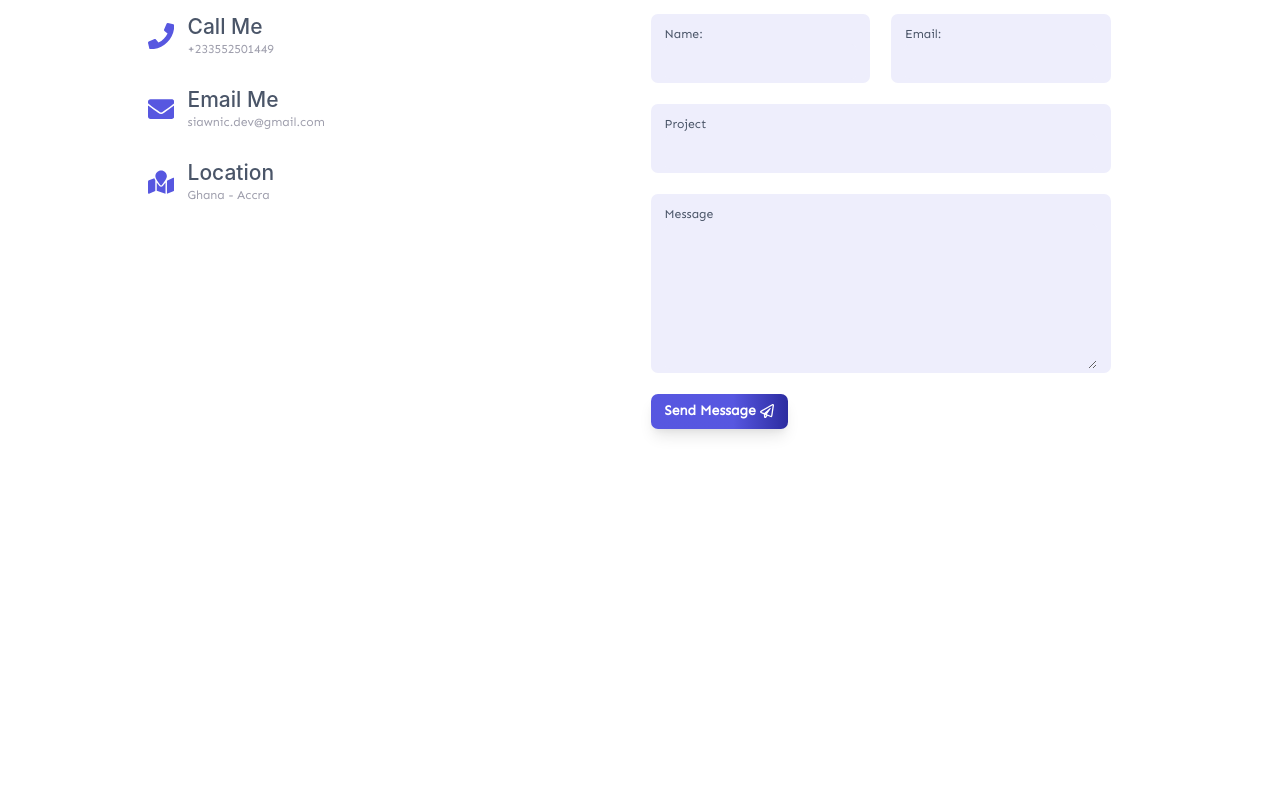
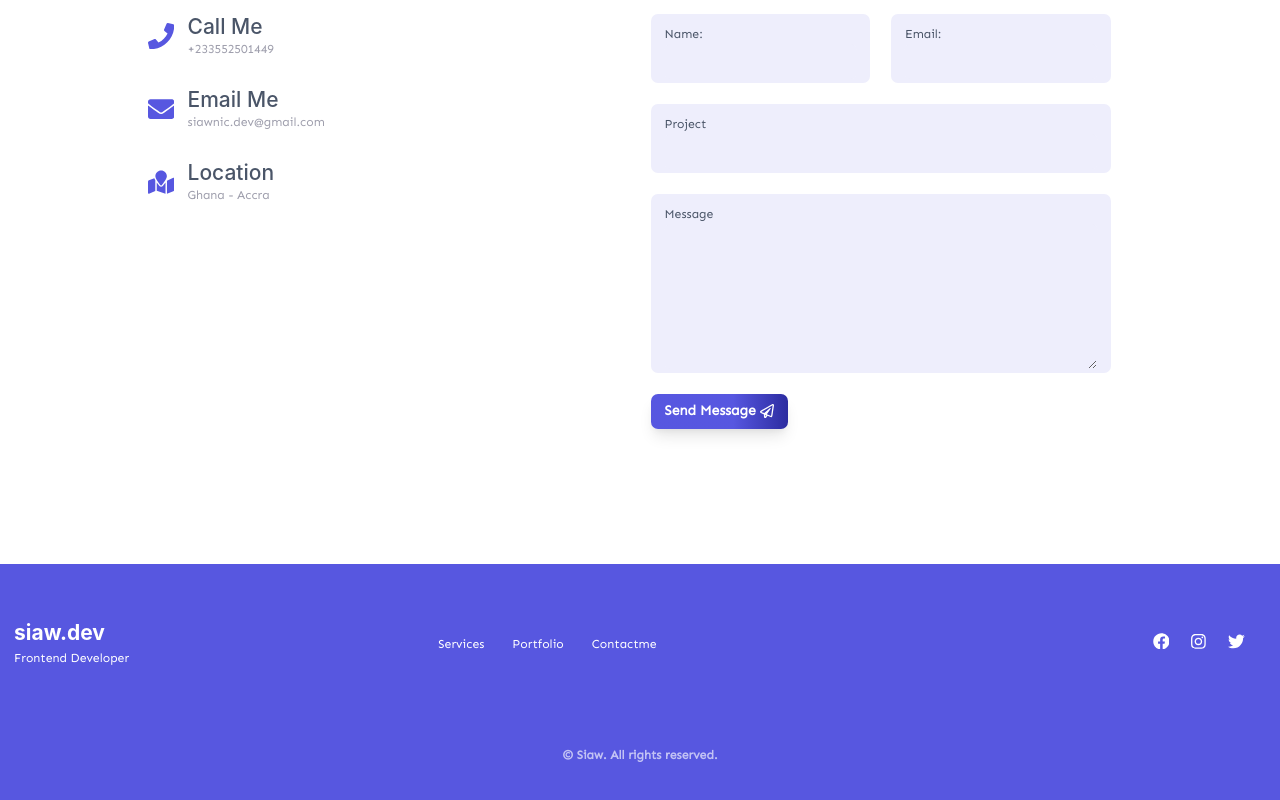
Before and after one commit to ayequill/siaw.dev, a React (Create React App) app: page / in a window 1280 px wide. Shown: the part 5612-6412 px from the top of the page. Before the commit the page ends 6148 px from the top, so only its background shows below. Built offline with nearby package versions, Linux system fonts and the light colour scheme.

Commit message:
ADD: Added Footer component

```diff
--- a/src/App.tsx
+++ b/src/App.tsx
@@ -9,6 +9,7 @@ import { theme } from './theme/chakra.theme';
 import { SectionWrapper } from './components/SectionWrapper';
 import Project from './components/Project';
 import Contact from './components/ContactForm';
+import Footer from './components/Footer';
 export default function App() {
 	return (
 		<ChakraProvider theme={theme} resetCSS>
@@ -22,6 +23,7 @@ export default function App() {
 				<Project />
 				<Contact />
 			</SectionWrapper>
+			<Footer />
 		</ChakraProvider>
 	);
 }
--- /dev/null
+++ b/src/components/Footer.tsx
@@ -0,0 +1,101 @@
+import {
+	Box,
+	Grid,
+	Heading,
+	List,
+	ListItem,
+	Link,
+	Icon,
+	Text,
+} from '@chakra-ui/react';
+import { FaFacebook, FaInstagram, FaTwitter } from 'react-icons/fa';
+
+export default function Footer() {
+	return (
+		<Box as="footer" pt={8}>
+			<Box p={['2rem 0 3rem', null, '3rem 0 3.5rem']} bg="brand.primary">
+				<Grid
+					gap="1.5rem"
+					rowGap="3.5rem"
+					gridTemplateColumns={[null, 'repeat(2, 1fr)', 'repeat(3, 1fr)']}
+					p={[null, null, '1rem']}
+					alignItems="center"
+				>
+					<Box>
+						<Heading fontSize="2xl" color="white" mb={1}>
+							siaw.dev
+						</Heading>
+						<Box as="span" color="white">
+							Frontend Developer
+						</Box>
+					</Box>
+					<List
+						display="flex"
+						flexDir={['column', null, 'row']}
+						rowGap="1.5rem"
+						columnGap={[null, null, '2rem']}
+						color="white"
+					>
+						<ListItem>
+							<Link href="#services" className="footer__link">
+								Services
+							</Link>
+						</ListItem>
+						<ListItem>
+							<Link href="#portfolio" className="footer__link">
+								Portfolio
+							</Link>
+						</ListItem>
+						<ListItem>
+							<Link href="#contact" className="footer__link">
+								Contactme
+							</Link>
+						</ListItem>
+					</List>
+					<Box
+						justifySelf={[null, null, 'end']}
+						color="white"
+						fontSize="1.2rem"
+					>
+						<Link
+							target={'_blank'}
+							rel="noreferrer"
+							href="https://facebook.com/ayequill"
+							mr="1.5rem"
+						>
+							<Icon as={FaFacebook} />
+						</Link>
+
+						<Link
+							target={'_blank'}
+							rel="noreferrer"
+							href="https://instagram.com/ayequill"
+							mr="1.5rem"
+						>
+							<Icon as={FaInstagram} />
+						</Link>
+
+						<Link
+							target={'_blank'}
+							rel="noreferrer"
+							href="http://twitter.com/ayequill"
+							mr="1.5rem"
+							className="footer__social"
+						>
+							<Icon as={FaTwitter} />
+						</Link>
+					</Box>
+				</Grid>
+
+				<Text
+					color="whiteAlpha.700"
+					fontWeight="600"
+					textAlign="center"
+					mt="4.5rem"
+				>
+					&#169; Siaw. All rights reserved.
+				</Text>
+			</Box>
+		</Box>
+	);
+}
```
